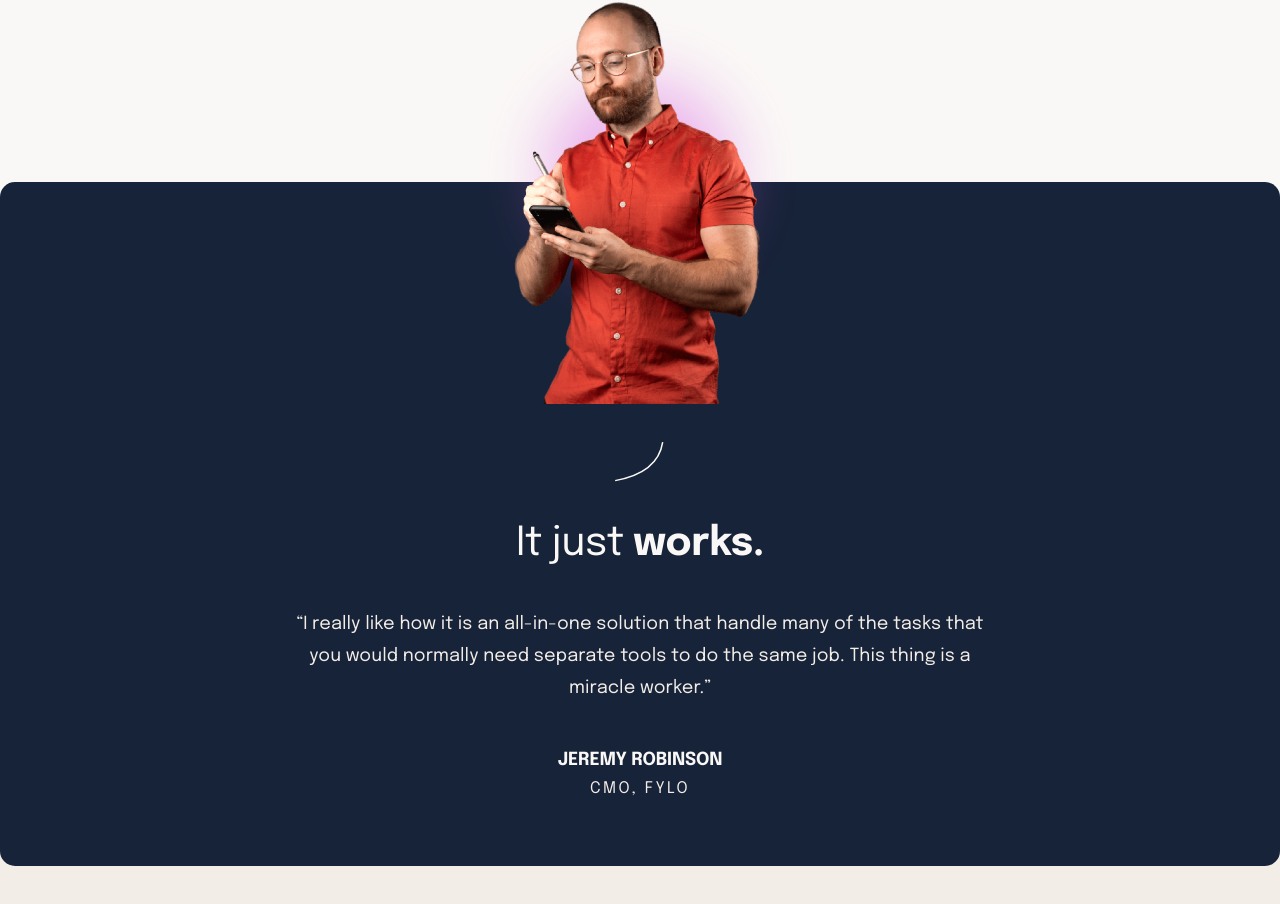
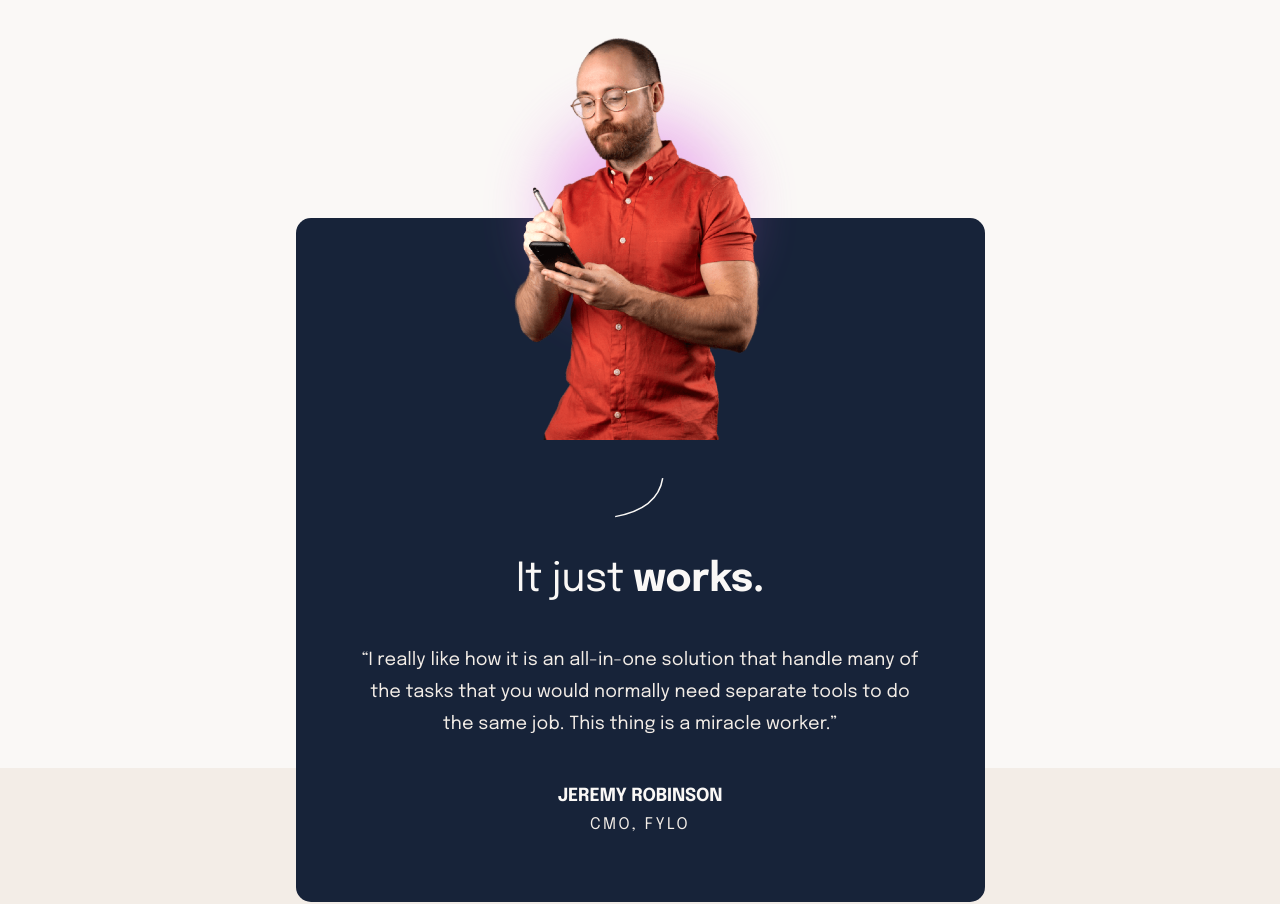
Before and after one commit to HanSeongLee/suite-landing-page, a Next.js app: page / in a window 1280 px wide. Shown: the part 861-1765 px from the top of the page. Built offline with nearby package versions, Linux system fonts and the light colour scheme; no server answers.

Commit message:
ADD | Testimonial section on tablet

```diff
--- a/components/TestimonialSection/index.js
+++ b/components/TestimonialSection/index.js
@@ -5,7 +5,7 @@ import Container from "../Container";
 const TestimonialSection = () => {
     return (
         <section className={styles.testimonialSection}>
-            <Container>
+            <Container className={styles.container}>
                 <h2 className={styles.title}>
                     It just <strong>works.</strong>
                 </h2>
--- a/components/TestimonialSection/style.module.scss
+++ b/components/TestimonialSection/style.module.scss
@@ -1,3 +1,4 @@
+@import "styles/utils";
 
 .testimonialSection {
   position: relative;
@@ -7,6 +8,11 @@
   padding: 338px 0 64px;
   margin-top: 237px;
   z-index: 1;
+
+  @include media(">tablet") {
+    margin: 273px auto 0;
+    max-width: 689px;
+  }
 
   &::before {
     position: absolute;
@@ -30,6 +36,11 @@
     background-size: contain;
     content: "";
     transform: translateX(-50%);
+  }
+
+  .container {
+    @include media(">tablet") {
+      max-width: 573px;
     }
 
     .title {
@@ -76,3 +87,4 @@
       }
     }
   }
+}
```
Lines whose indentation alone changed are shown as unchanged.
